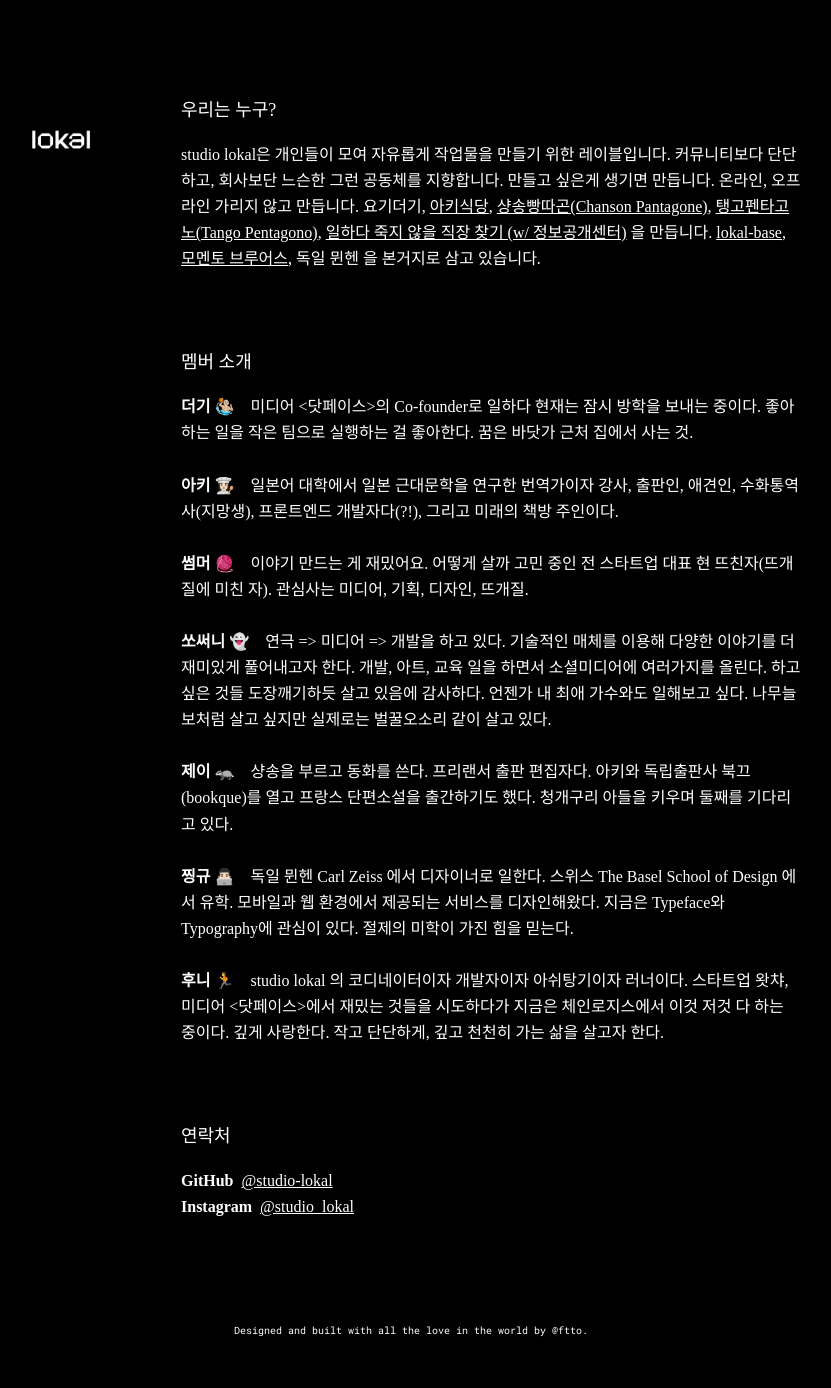
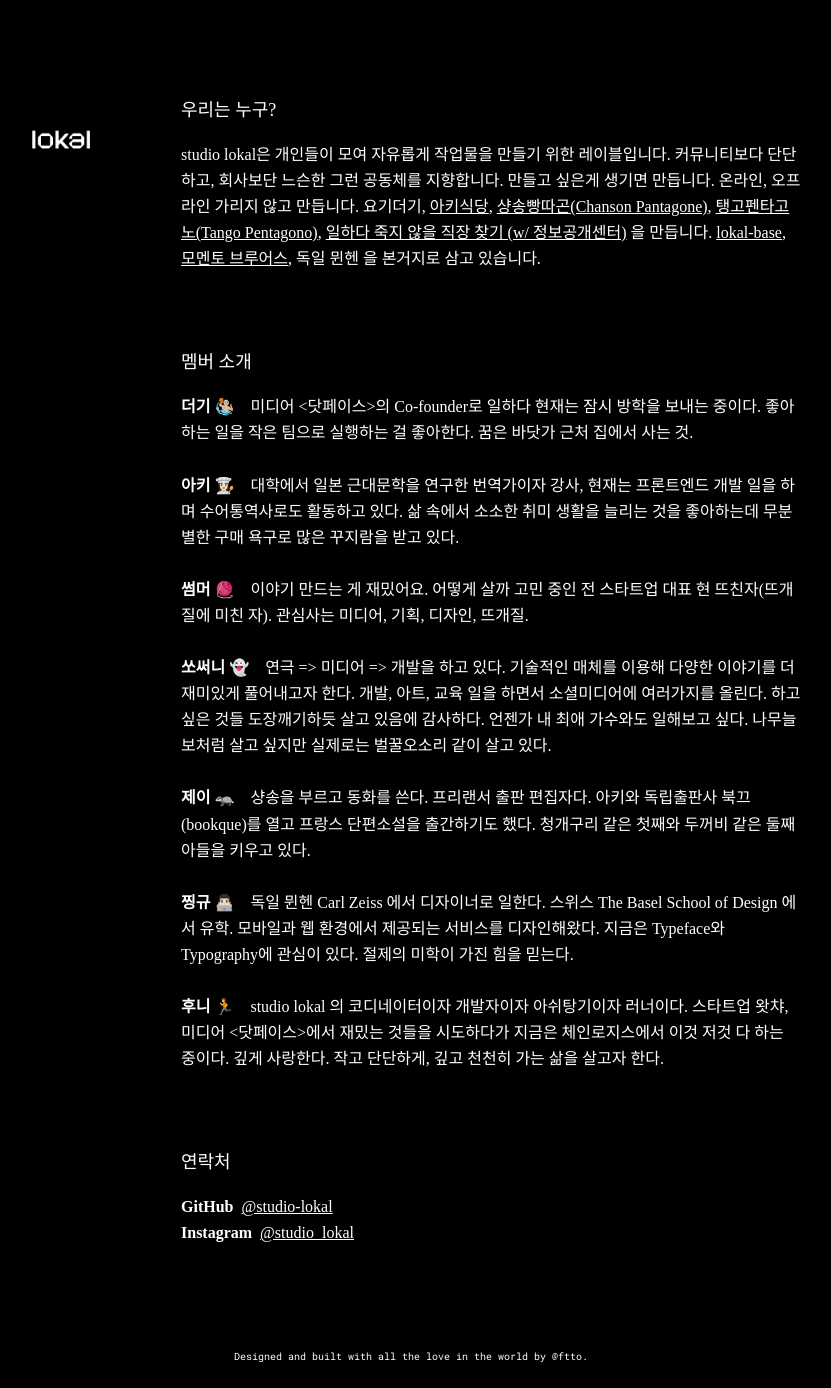
Before and after one commit to studio-lokal/studio-lokal.github.io, a Jekyll site: the page built from index.html, in a window 1280 px wide. Shown: the whole page, without its empty margins (229-1060 px from the left). Built offline with Jekyll 4.4.1, drawn with Linux system fonts in a browser that asks for light colours; some web fonts are replaced; before the commit the page ends 1362 px from its top, so only the background shows below that.

Commit message:
update: aki, j

```diff
--- a/_data/members.yml
+++ b/_data/members.yml
@@ -3,7 +3,7 @@
   description: 미디어 <닷페이스>의 Co-founder로 일하다 현재는 잠시 방학을 보내는 중이다. 좋아하는 일을 작은 팀으로 실행하는 걸 좋아한다. 꿈은 바닷가 근처 집에서 사는 것.
 - name: 아키
   emoji: 👩🏻‍🍳
-  description: 일본어 대학에서 일본 근대문학을 연구한 번역가이자 강사, 출판인, 애견인, 수화통역사(지망생), 프론트엔드 개발자다(?!), 그리고 미래의 책방 주인이다.
+  description: 대학에서 일본 근대문학을 연구한 번역가이자 강사, 현재는 프론트엔드 개발 일을 하며 수어통역사로도 활동하고 있다. 삶 속에서 소소한 취미 생활을 늘리는 것을 좋아하는데 무분별한 구매 욕구로 많은 꾸지람을 받고 있다.
 - name: 썸머
   emoji: 🧶
   description: 이야기 만드는 게 재밌어요. 어떻게 살까 고민 중인 전 스타트업 대표 현 뜨친자(뜨개질에 미친 자).  관심사는 미디어, 기획, 디자인, 뜨개질.
@@ -12,7 +12,7 @@
   description: 연극 => 미디어 => 개발을 하고 있다. 기술적인 매체를 이용해 다양한 이야기를 더 재미있게 풀어내고자 한다. 개발, 아트, 교육 일을 하면서 소셜미디어에 여러가지를 올린다. 하고 싶은 것들 도장깨기하듯 살고 있음에 감사하다. 언젠가 내 최애 가수와도 일해보고 싶다. 나무늘보처럼 살고 싶지만 실제로는 벌꿀오소리 같이 살고 있다.
 - name: 제이
   emoji: 🦡
-  description: 샹송을 부르고 동화를 쓴다. 프리랜서 출판 편집자다. 아키와 독립출판사 북끄(bookque)를 열고 프랑스 단편소설을 출간하기도 했다. 청개구리 아들을 키우며 둘째를 기다리고 있다.
+  description: 샹송을 부르고 동화를 쓴다. 프리랜서 출판 편집자다. 아키와 독립출판사 북끄(bookque)를 열고 프랑스 단편소설을 출간하기도 했다. 청개구리 같은 첫째와 두꺼비 같은 둘째 아들을 키우고 있다.
 - name: 찡규
   emoji: 👨🏻‍💻
   description: 독일 뮌헨 Carl Zeiss 에서 디자이너로 일한다. 스위스 The Basel School of Design 에서 유학. 모바일과 웹 환경에서 제공되는 서비스를 디자인해왔다. 지금은 Typeface와 Typography에 관심이 있다. 절제의 미학이 가진 힘을 믿는다.
```
